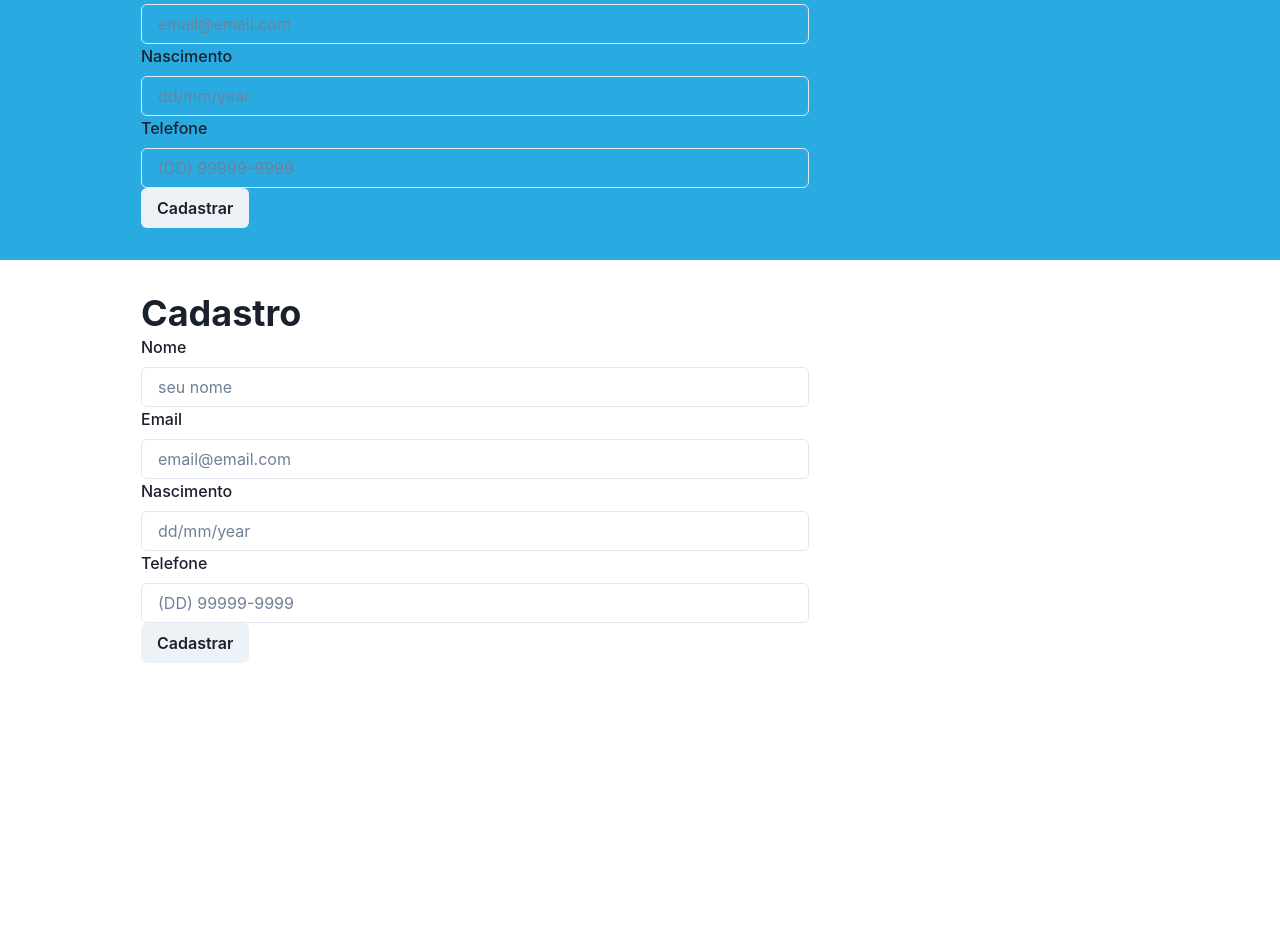
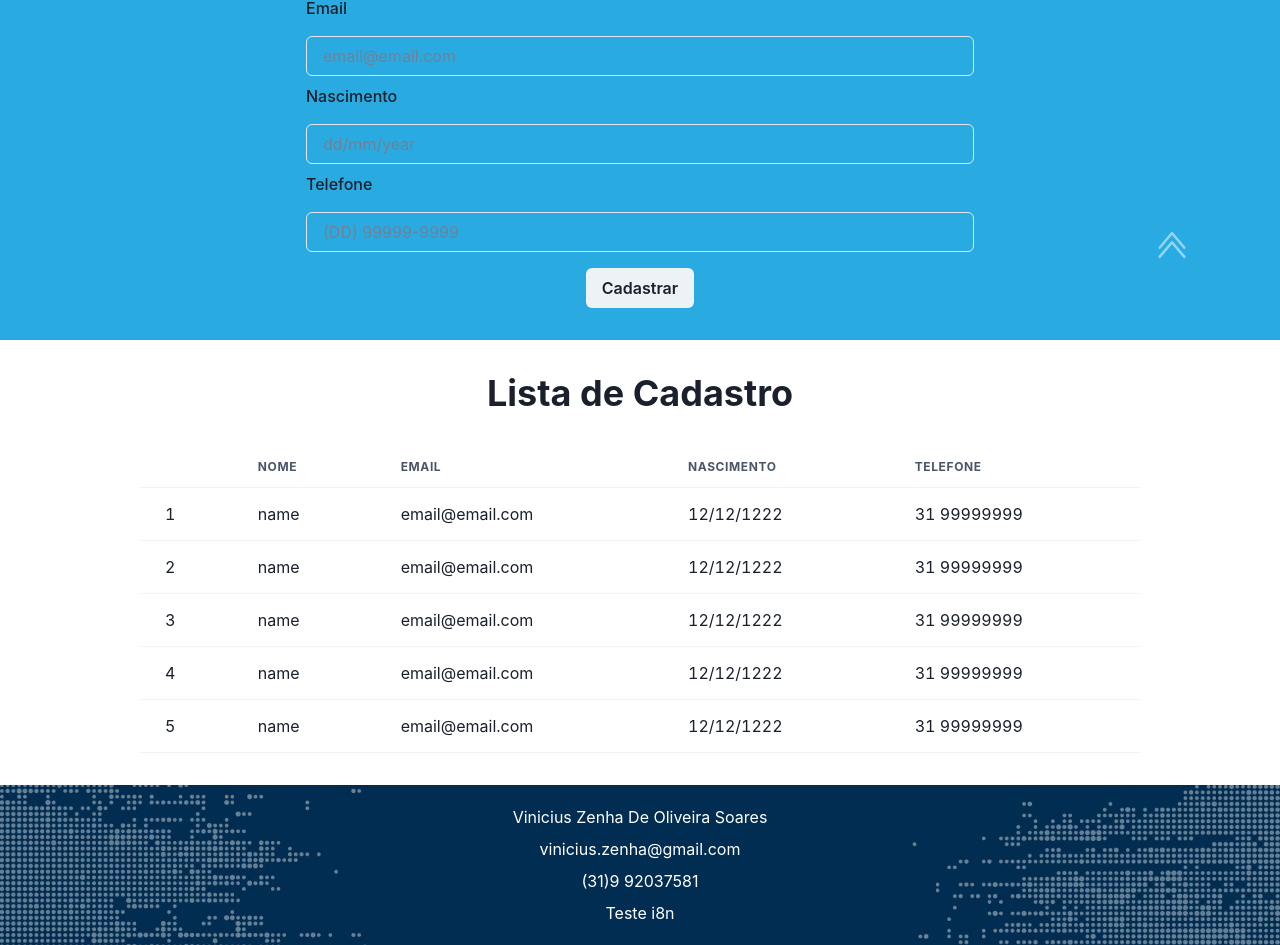
Before and after one commit to vzsoares/in8-web-app, a React (Create React App) app: page / in a window 1280 px wide. Shown: the part 495-1440 px from the top of the page. Before the commit the page ends 1190 px from the top, so only its background shows below. Built offline with nearby package versions, Linux system fonts and the light colour scheme.

Commit message:
full desktoplayout

```diff
--- a/src/App.tsx
+++ b/src/App.tsx
@@ -1,12 +1,23 @@
 import React from "react";
 import Profiler from "./components/Profiler";
 import Form from "./components/Form";
-import { Box, Center, Flex, Heading, Spacer } from "@chakra-ui/react";
+import { Box, Flex, Heading, Image, Link } from "@chakra-ui/react";
 import Navbar from "./components/Navbar";
+import RegisteredList from "./components/RegisteredList";
+import Footer from "./components/Footer";
 
 function App() {
   return (
-    <Flex w='100vw' flexDir='column' minH='100vh' alignItems='center'>
+    <Flex w='100%' flexDir='column' minH='100vh' alignItems='center' id='home'>
+      <Link href='#home' zIndex='99'>
+        <Image
+          src='./icones/topo-pag.svg'
+          w='40px'
+          position='fixed'
+          bottom='5%'
+          left='90%'
+        />
+      </Link>
       <Flex
         alignItems='center'
         w='100%'
@@ -30,8 +41,11 @@ function App() {
       </Flex>
       <Flex w='100%' justifyContent='center' p='2rem'>
         <Box w='100%' maxW='998px'>
-          <Form />
+          <RegisteredList />
         </Box>
+      </Flex>
+      <Flex w='100%' justifyContent='center'>
+        <Footer />
       </Flex>
     </Flex>
   );
--- /dev/null
+++ b/src/components/Footer.tsx
@@ -0,0 +1,25 @@
+import { Box, Flex, Text } from "@chakra-ui/react";
+import React from "react";
+
+export default function Footer() {
+  return (
+    <Flex
+      alignItems='center'
+      w='100%'
+      backgroundImage='./imagens/rodape-desktop.jpg'
+      h='20vh'
+      backgroundPosition='center'
+      backgroundSize='cover'
+      flexDir='column'
+      justifyContent='center'
+      p='0.5rem'
+    >
+      <Box color='white' textAlign='center'>
+        <Text py='0.5rem'>Vinicius Zenha De Oliveira Soares</Text>
+        <Text pb='0.5rem'>vinicius.zenha@gmail.com</Text>
+        <Text>(31)9 92037581</Text>
+        <Text py='0.5rem'>Teste i8n</Text>
+      </Box>
+    </Flex>
+  );
+}
--- a/src/components/Form.tsx
+++ b/src/components/Form.tsx
@@ -25,14 +25,15 @@ export default function Form() {
 
   function handleSubmit(e: FormEvent<HTMLFormElement>) {
     e.preventDefault();
+
     putUser(formStates);
   }
   return (
-    <Flex flexDir='column' w='100%' maxW='668px'>
+    <Flex flexDir='column' w='100%' maxW='668px' textAlign='center' m='0 auto'>
       <Heading>Cadastro</Heading>
       <form onSubmit={handleSubmit}>
         <FormControl>
-          <FormLabel>Nome</FormLabel>
+          <FormLabel py='0.5rem'>Nome</FormLabel>
           <Input
             placeholder='seu nome'
             name='name'
@@ -41,7 +42,7 @@ export default function Form() {
           />
         </FormControl>
         <FormControl>
-          <FormLabel>Email</FormLabel>
+          <FormLabel py='0.5rem'>Email</FormLabel>
           <Input
             placeholder='email@email.com'
             name='email'
@@ -50,7 +51,7 @@ export default function Form() {
           />
         </FormControl>
         <FormControl>
-          <FormLabel>Nascimento</FormLabel>
+          <FormLabel py='0.5rem'>Nascimento</FormLabel>
           <Input
             placeholder='dd/mm/year'
             name='birth'
@@ -59,7 +60,7 @@ export default function Form() {
           />
         </FormControl>
         <FormControl>
-          <FormLabel>Telefone</FormLabel>
+          <FormLabel py='0.5rem'>Telefone</FormLabel>
           <Input
             placeholder='(DD) 99999-9999'
             name='number'
@@ -67,7 +68,9 @@ export default function Form() {
             onChange={onChange}
           />
         </FormControl>
-        <Button type='submit'>Cadastrar</Button>
+        <Button type='submit' mt='1rem'>
+          Cadastrar
+        </Button>
       </form>
     </Flex>
   );
--- a/src/components/Navbar.tsx
+++ b/src/components/Navbar.tsx
@@ -1,4 +1,4 @@
-import { Box, Center, Flex, Image, Link } from "@chakra-ui/react";
+import { Box, Flex, Image, Link } from "@chakra-ui/react";
 import React from "react";
 
 export default function Navbar() {
--- /dev/null
+++ b/src/components/RegisteredList.tsx
@@ -0,0 +1,80 @@
+import {
+  Box,
+  Heading,
+  Table,
+  Thead,
+  Tbody,
+  Tr,
+  Th,
+  Td,
+  TableContainer,
+} from "@chakra-ui/react";
+import React from "react";
+
+export default function RegisteredList() {
+  const mockData = [
+    {
+      name: "name",
+      email: "email@email.com",
+      birth: "12/12/1222",
+      number: "31 99999999",
+    },
+    {
+      name: "name",
+      email: "email@email.com",
+      birth: "12/12/1222",
+      number: "31 99999999",
+    },
+    {
+      name: "name",
+      email: "email@email.com",
+      birth: "12/12/1222",
+      number: "31 99999999",
+    },
+    {
+      name: "name",
+      email: "email@email.com",
+      birth: "12/12/1222",
+      number: "31 99999999",
+    },
+    {
+      name: "name",
+      email: "email@email.com",
+      birth: "12/12/1222",
+      number: "31 99999999",
+    },
+  ];
+  return (
+    <Box>
+      <Heading mb='2rem' textAlign='center'>
+        Lista de Cadastro
+      </Heading>
+      <TableContainer>
+        <Table variant='simple'>
+          <Thead>
+            <Tr>
+              <Th> </Th>
+              <Th>Nome</Th>
+              <Th>Email</Th>
+              <Th>Nascimento</Th>
+              <Th>Telefone</Th>
+            </Tr>
+          </Thead>
+          <Tbody>
+            {mockData.map(({ name, email, birth, number }, index) => {
+              return (
+                <Tr key={index}>
+                  <Td>{index + 1}</Td>
+                  <Td>{name}</Td>
+                  <Td>{email}</Td>
+                  <Td>{birth}</Td>
+                  <Td>{number}</Td>
+                </Tr>
+              );
+            })}
+          </Tbody>
+        </Table>
+      </TableContainer>
+    </Box>
+  );
+}
--- a/src/features/AppCtx.tsx
+++ b/src/features/AppCtx.tsx
@@ -13,7 +13,7 @@ function AppCtxProvider({ children }: { children: JSX.Element }) {
     const response = await fetch(URL, {
       method: "POST",
       mode: "no-cors",
-      body: JSON.stringify({ test: 123 }),
+      body: JSON.stringify(data),
       headers: {
         Accept: "application/json",
         "Content-type": "application/json;charset=UTF-8",
--- a/src/index.css
+++ b/src/index.css
@@ -1,13 +1,17 @@
+html {
+  scroll-behavior: smooth;
+}
+
 body {
   margin: 0;
-  font-family: -apple-system, BlinkMacSystemFont, 'Segoe UI', 'Roboto', 'Oxygen',
-    'Ubuntu', 'Cantarell', 'Fira Sans', 'Droid Sans', 'Helvetica Neue',
+  font-family: -apple-system, BlinkMacSystemFont, "Segoe UI", "Roboto", "Oxygen",
+    "Ubuntu", "Cantarell", "Fira Sans", "Droid Sans", "Helvetica Neue",
     sans-serif;
   -webkit-font-smoothing: antialiased;
   -moz-osx-font-smoothing: grayscale;
 }
 
 code {
-  font-family: source-code-pro, Menlo, Monaco, Consolas, 'Courier New',
+  font-family: source-code-pro, Menlo, Monaco, Consolas, "Courier New",
     monospace;
 }
```
Also changed, not shown: 1 other file (tests, documents, lock files or other folders).
